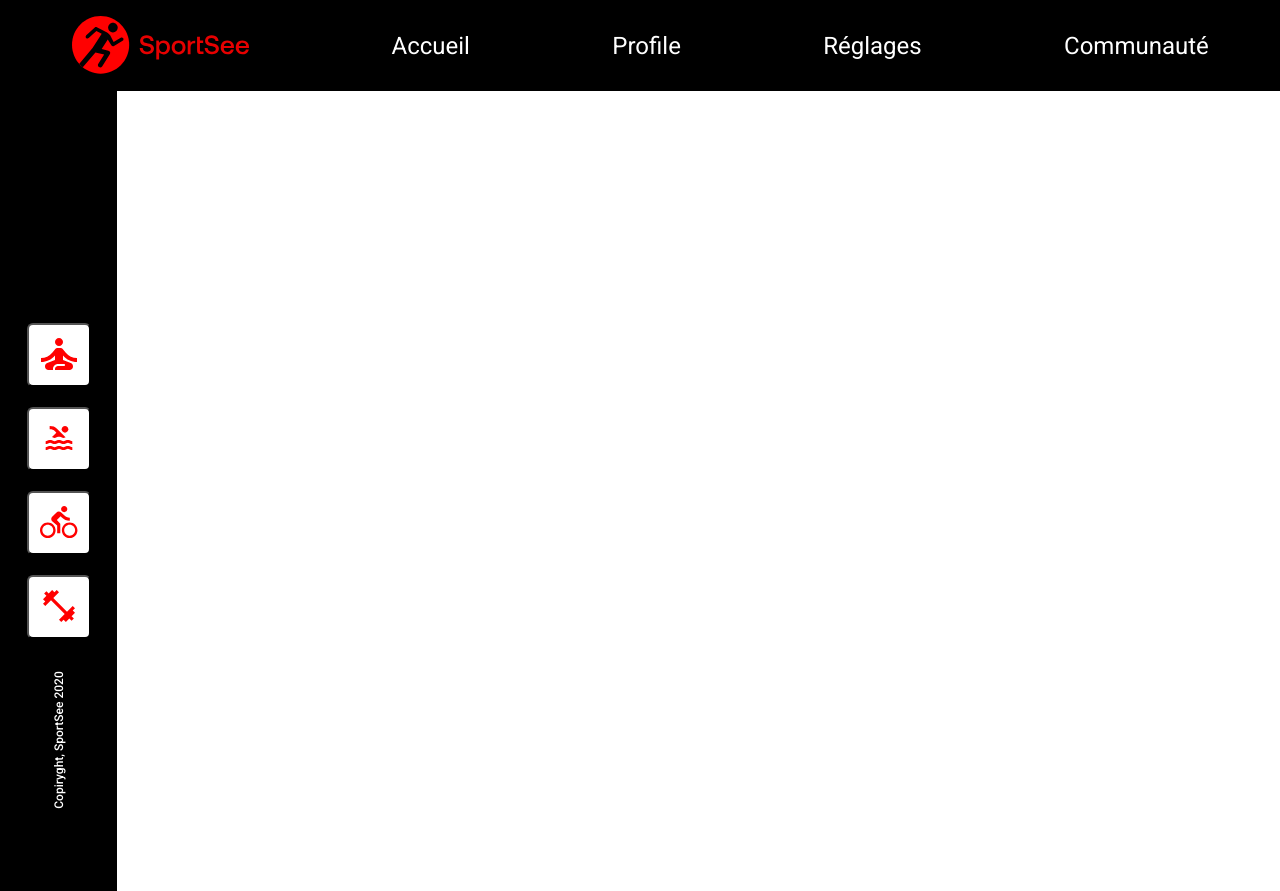
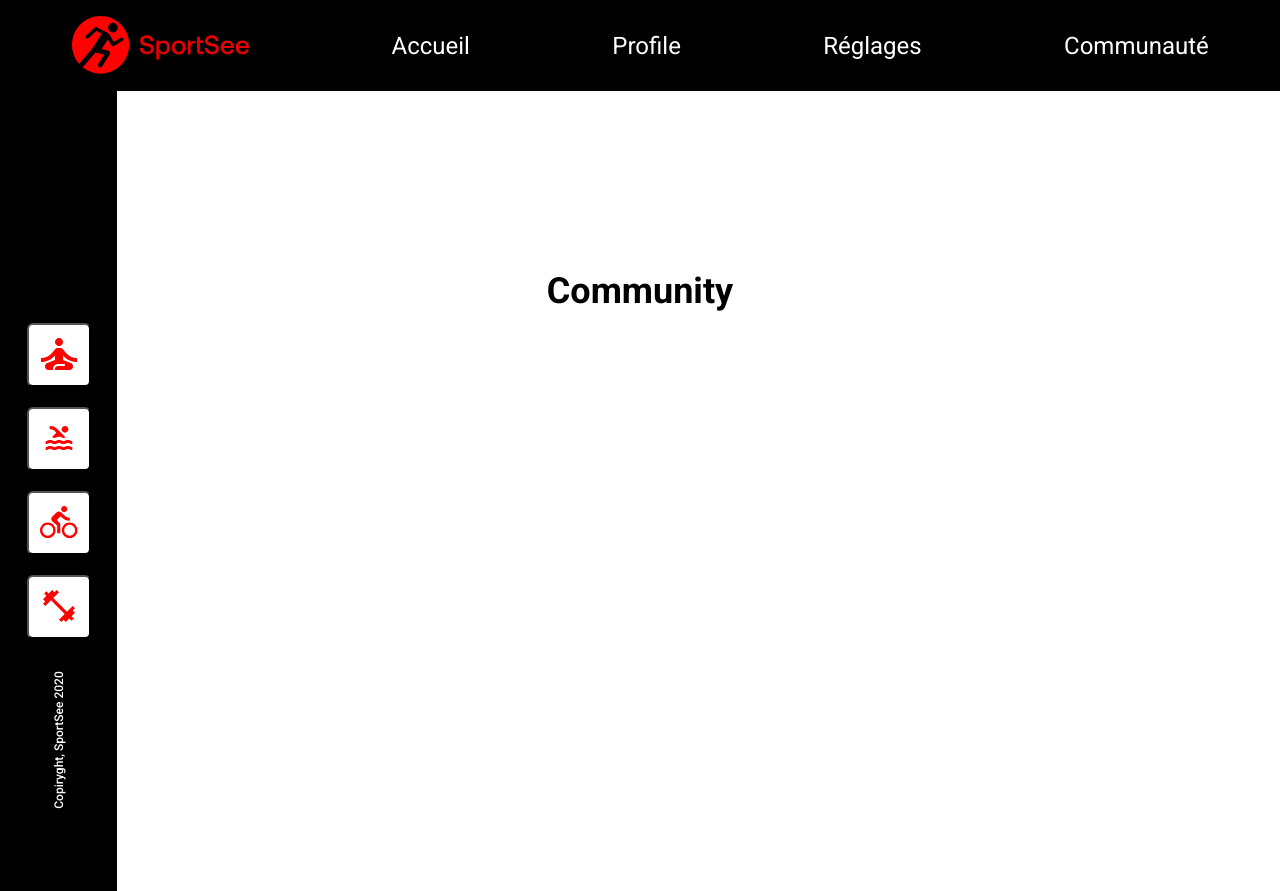
Before and after one commit to KevinLeFaucheur/SportSee, a React (Create React App) app: page /community in a window 1280 px wide. Built offline with nearby package versions, Linux system fonts and the light colour scheme.

Commit message:
Smaller Fixes

```diff
--- a/src/App.js
+++ b/src/App.js
@@ -19,7 +19,7 @@ export const App = () => {
         <Route path='/settings' element={<Settings />} />
         <Route path='/community' element={<Community />} />
         <Route path='/404' element={<Error />} />
-        <Route path='*' element={<Navigate to='/404' />} />
+        <Route path='*' element={<Navigate to='/404' state={{ error: 'Page non existante.' }}/>} />
       </Routes>
     </Router>
   )
--- a/src/models/Models.jsx
+++ b/src/models/Models.jsx
@@ -19,8 +19,8 @@ export const getUserModel = (data) => {
 
 /**
  * Data model for the activity
- * @param {}
- * @returns {}
+ * @param {[{ day: string, kilogram: number, calories: number }]} data
+ * @returns {[{ day: string, kilogram: number, calories: number }]}
  */
 export const getActivityModel = (data) => {
   let modelData = {};
--- a/src/pages/Community.jsx
+++ b/src/pages/Community.jsx
@@ -1,9 +1,22 @@
 import styled from "styled-components"
+
+const CommunityWrapper = styled.div`
+    display: flex;
+    justify-content: center;
+    flex-direction: column;
+    align-items: center;
+    height: 50vh;
+    color: black;
+
+    h1 {
+        font-size: 36px;
+    }
+`
 
 export const Community = () => {
     return (
-        <div>
-            Community
-        </div>
+        <CommunityWrapper>
+            <h1>Community</h1>
+        </CommunityWrapper>
     )
 }
--- a/src/pages/Settings.jsx
+++ b/src/pages/Settings.jsx
@@ -1,9 +1,22 @@
 import styled from "styled-components"
+
+const SettingsWrapper = styled.div`
+    display: flex;
+    justify-content: center;
+    flex-direction: column;
+    align-items: center;
+    height: 50vh;
+    color: black;
+
+    h1 {
+        font-size: 36px;
+    }
+`
 
 export const Settings = () => {
     return (
-        <div>
-            Settings
-        </div>
+        <SettingsWrapper>
+            <h1>Settings</h1>
+        </SettingsWrapper>
     )
 }
```
